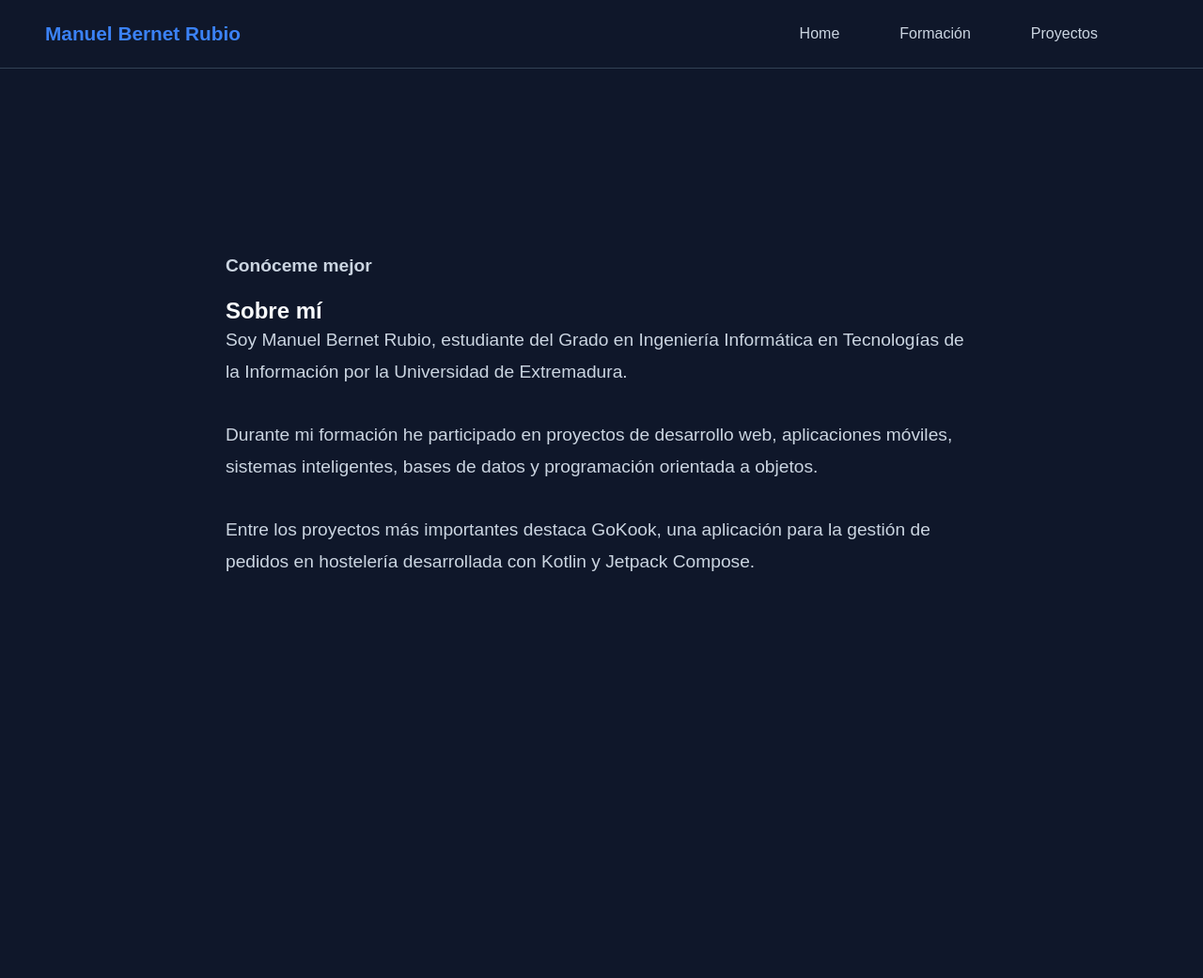
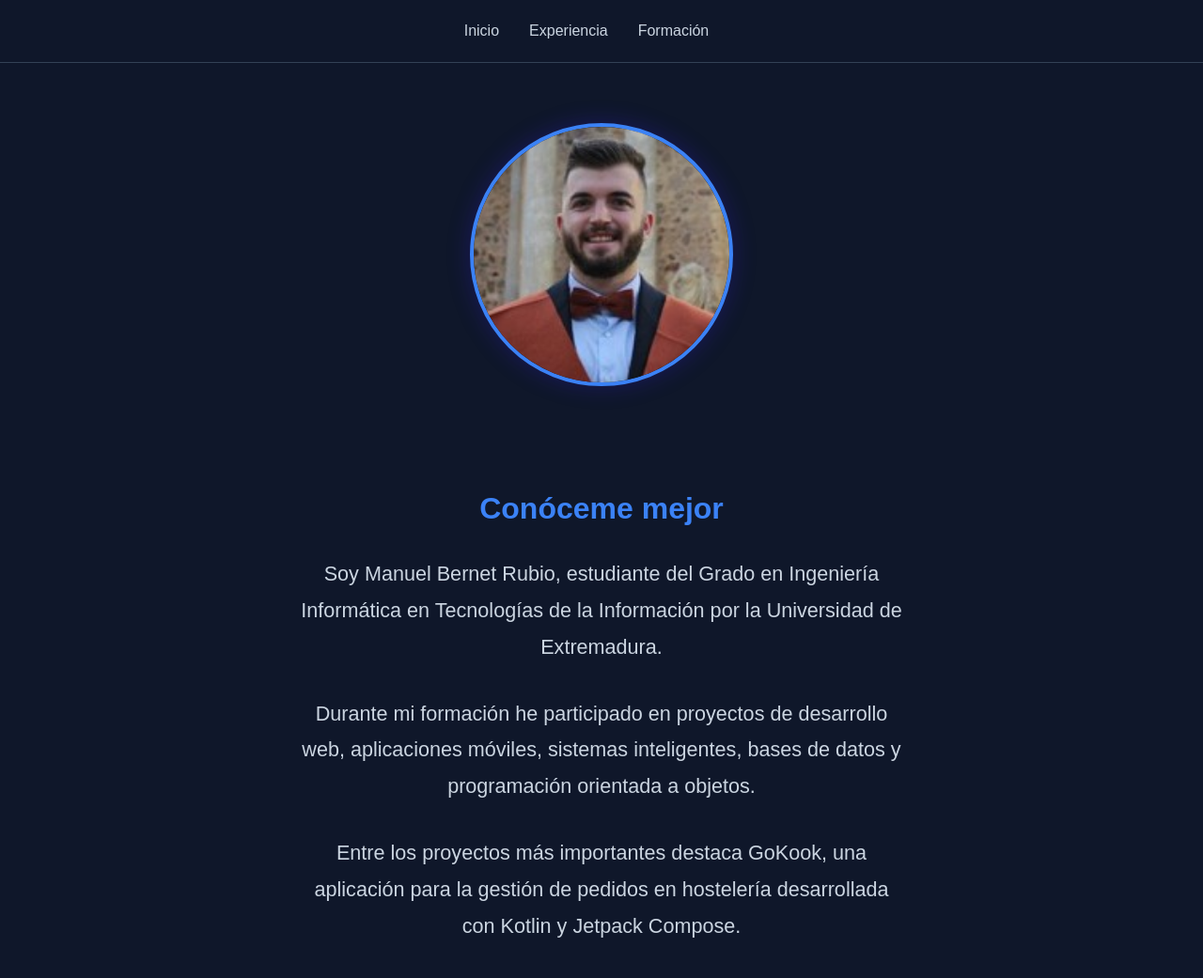
Before and after one commit to ManuBernet/Curriculum, a plain HTML site: page pages/about.html in a window 1280 px wide. Shown: the whole page at 94% size. Before the commit the page ends 800 px from the top, so only its background shows below. Drawn offline with Linux system fonts and the light colour scheme.

Commit message:
Texto del commit

```diff
--- a/css/main.css
+++ b/css/main.css
@@ -18,7 +18,7 @@ body {
 
 .navbar {
     display: flex;
-    justify-content: space-between;
+    justify-content: center;
     align-items: center;
 
     padding: 1.5rem 3rem;
@@ -37,11 +37,17 @@ body {
 
 .nav-links {
     display: flex;
-    gap: 2rem;
+    justify-content: center;
+    align-items: center;
+}
+
+.nav-links li {
+    margin: 0 1rem;
 }
 
 .nav-links a {
     color: var(--color-text-secondary);
+    font-weight: 500;
     transition: 0.3s ease;
 }
 
@@ -65,26 +71,6 @@ body {
 
     overflow: hidden;
 }
-
-/*
-.hero-background {
-    position: absolute;
-
-    width: 700px;
-    height: 700px;
-
-    background: radial-gradient(circle,
-            rgba(59, 130, 246, 0.25) 0%,
-            rgba(59, 130, 246, 0.15) 30%,
-            transparent 70%);
-
-    top: 50%;
-    right: 180px;
-
-    transform: translateY(-50%);
-
-    pointer-events: none;
-}*/
 
 .hero-container {
     max-width: 1400px;
@@ -227,19 +213,59 @@ body {
     color: var(--color-text-secondary);
 }
 
+/* =========================
+   ABOUT
+========================= */
+
 #about-page {
     min-height: calc(100vh - 80px);
 
     display: flex;
+    flex-direction: column;
     align-items: center;
+
+    padding: 4rem 2rem;
 }
 
-.section-container {
-    max-width: 1000px;
+.about-container {
+    max-width: 900px;
+    text-align: center;
+}
 
-    padding: 4rem;
+.about-image {
+    margin-bottom: 3rem;
+}
 
-    margin: 0 auto;
+.about-image img {
+    width: 280px;
+    height: 280px;
+
+    object-fit: cover;
+    border-radius: 50%;
+
+    border: 4px solid var(--color-primary);
+    box-shadow: 0 0 25px rgba(59, 30, 246, 0.25);
+}
+
+.about-container h1 {
+    margin-bottom: 1rem;
+}
+
+.about-container .hero-description {
+    margin-left: auto;
+    margin-right: auto;
+}
+
+.about-subtitle {
+
+    color: var(--color-primary);
+
+    font-size: 2rem;
+    font-weight: 800;
+
+    margin-top: 4rem;
+    margin-bottom: 2rem;
+
 }
 
 /* =========================
--- a/pages/about.html
+++ b/pages/about.html
@@ -13,17 +13,15 @@
 
     <header>
         <nav class="navbar">
-            <div class="logo">
-                Manuel Bernet Rubio
-            </div>
+
             <ul class="nav-links">
-<li><a href="#hero"></li>
-<li><a href="../index.html">Home</a><li>
-<li><a href="#education">Formación <li><a hrefTecnologías></a></li>
-<li><a href="#projects">Proyectos</li>
-<li><aontactContacto></aontactContacto></a></li>
+                <li><a href="../index.html">Inicio</a>
+                <li><a href="./experience.html">Experiencia</li>
+                <li><a href="./training.html">Formación</li>
+                <li>
+                    <aontactContacto></aontactContacto></a>
+                </li>
             </ul>
-
         </nav>
     </header>
 
@@ -31,26 +29,29 @@
 
         <section id="about-page">
 
-    <div class="section-container">
+            <div class="about-image">
+                <img src="../assets/images/Foto_graduación.jpg">
+            </div>
 
-        <p class="hero-subtitle">
+            <div class="about-container">
+
+                <p class="about-subtitle">
                     Conóceme mejor
                 </p>
 
-        <h1>
-            Sobre mí
-        </h1>
-
                 <p class="hero-description">
-            Soy Manuel Bernet Rubio, estudiante del Grado en Ingeniería Informática en Tecnologías de la Información por la Universidad de Extremadura.
+                    Soy Manuel Bernet Rubio, estudiante del Grado en Ingeniería Informática en Tecnologías de la
+                    Información por la Universidad de Extremadura.
                 </p>
 
                 <p class="hero-description">
-            Durante mi formación he participado en proyectos de desarrollo web, aplicaciones móviles, sistemas inteligentes, bases de datos y programación orientada a objetos.
+                    Durante mi formación he participado en proyectos de desarrollo web, aplicaciones móviles, sistemas
+                    inteligentes, bases de datos y programación orientada a objetos.
                 </p>
 
                 <p class="hero-description">
-            Entre los proyectos más importantes destaca GoKook, una aplicación para la gestión de pedidos en hostelería desarrollada con Kotlin y Jetpack Compose.
+                    Entre los proyectos más importantes destaca GoKook, una aplicación para la gestión de pedidos en
+                    hostelería desarrollada con Kotlin y Jetpack Compose.
                 </p>
 
             </div>
```
Also changed, not shown: index.html (+3 -6 lines), assets/images/Foto_graduación.jpg (added), pages/experience.html (added). Lines whose indentation alone changed are shown as unchanged.
